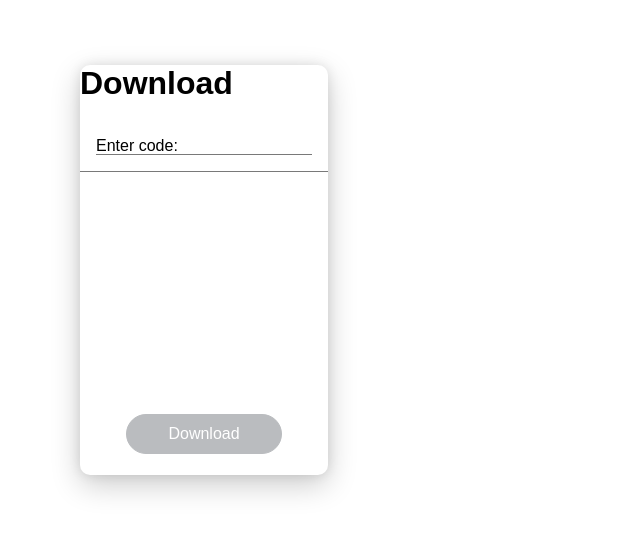
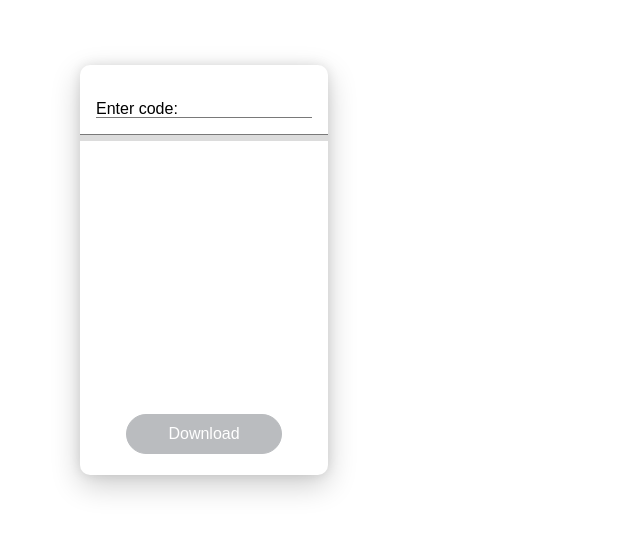
Before and after one commit to mzagorac/file-share, a React (Create React App) app in the folder client/: page /download in a window 1280 px wide. Shown: the part 130-664 px from the top of the page, without its empty margins (0-640 px from the left). Built offline with nearby package versions, Linux system fonts and the light colour scheme; a web font is replaced by a local one.

Commit message:
Added progress bar

```diff
--- /dev/null
+++ b/client/src/components/ProgressBar.css
@@ -0,0 +1,5 @@
+.progress {
+  width: 100%;
+  height: 6px;
+  background-color: gainsboro;
+}
--- /dev/null
+++ b/client/src/components/ProgressBar.jsx
@@ -0,0 +1,16 @@
+import React, { Component } from 'react';
+import './ProgressBar.css';
+
+export default function ProgressBar({ progress }) {
+  const style = {
+    backgroundColor: 'lightblue',
+    width: `${progress}%`,
+    height: '100%',
+  };
+
+  return (
+    <div className="progress">
+      <div style={style}></div>
+    </div>
+  );
+}
--- a/client/src/pages/Download.jsx
+++ b/client/src/pages/Download.jsx
@@ -1,11 +1,13 @@
 import React, { useState, useEffect } from 'react';
 import Card from '../components/Card';
 import Input from '../components/Input';
+import ProgressBar from '../components/ProgressBar';
 import TransferButton from '../components/TransferButton';
 
 export default function Download() {
   const [code, setCode] = useState('');
   const [isButtonReady, setIsButtonReady] = useState(false);
+  const [progress, setProgress] = useState(0);
 
   useEffect(() => {
     if (code.trim().length === 5) {
@@ -25,7 +27,7 @@ export default function Download() {
     request.setRequestHeader('Content-Type', 'application/json');
     request.send(JSON.stringify({ code }));
 
-    request.onreadystatechange = function (event) {
+    request.onreadystatechange = function () {
       if (this.readyState === XMLHttpRequest.DONE && this.status === 200) {
         if (request.readyState === 4) {
           let url = window.URL.createObjectURL(this.response);
@@ -38,53 +40,19 @@ export default function Download() {
     };
 
     request.onprogress = function (e) {
-      // console.log(e.loaded, '-', e.total);
-      console.log((e.loaded * 100) / e.total);
+      setProgress((e.loaded * 100) / e.total);
     };
 
     request.onload = function (e) {
-      console.log('LOADED', e);
+      setTimeout(() => {
+        setProgress(0);
+      }, 3000);
     };
-
-    // request.addEventListener('readystatechange', e => {
-    //   console.log('request listener event object', e);
-    // });
-
-    // const response = await fetch('http://127.0.0.1:8000/api/v1/download', {
-    //   method: 'POST',
-    //   headers: {
-    //     'Content-Type': 'application/json',
-    //   },
-    //   body: JSON.stringify({ code: code }),
-    // });
-
-    // const blob = await response.blob();
-
-    // while (true) {
-    //   const { done, value } = await blob.stream().getReader().read();
-    //   console.log('done', value);
-    //   console.log('done', done);
-
-    //   if (done) break;
-    // }
-
-    // console.log('blob - stream', blob.stream());
-    // console.log('response', response);
-    // for (let [name, value] of response.headers.entries()) {
-    //   console.log(name, ':', value);
-    // }
-
-    // let url = window.URL.createObjectURL(blob);
-    // let a = document.createElement('a');
-    // a.href = url;
-    // a.download = 'test';
-
-    // a.click();
   }
 
   return (
+    <div>
       <Card>
-      <h1>Download</h1>
         <form onSubmit={submitHandler}>
           <Input
             type="text"
@@ -96,6 +64,8 @@ export default function Download() {
           />
           <TransferButton isReady={isButtonReady}>Download</TransferButton>
         </form>
+        <ProgressBar progress={progress} />
       </Card>
+    </div>
   );
 }
--- a/client/src/pages/Upload.jsx
+++ b/client/src/pages/Upload.jsx
@@ -5,11 +5,14 @@ import FileInput from '../components/FileInput';
 import TransferButton from '../components/TransferButton';
 
 import { isValidEmail } from '../utils';
+import ProgressBar from '../components/ProgressBar';
 
 export default function Form() {
   const [file, setFile] = useState(null);
   const [emailTo, setEmail] = useState('');
   const [isButtonReady, setIsButtonReady] = useState(false);
+
+  const [progress, setProgress] = useState(0);
 
   useEffect(() => {
     if (file && isValidEmail(emailTo)) {
@@ -26,16 +29,24 @@ export default function Form() {
     fd.append('email-to', emailTo);
     // fd.append('email-from', emailFrom);
 
-    fetch('http://127.0.0.1:8000/api/v1/uploadfile', {
-      method: 'POST',
-      body: fd,
-    })
-      .then(response => response.json())
-      .then(data => console.log(data))
-      .catch(err => console.log('Error fetching data', err));
+    const request = new XMLHttpRequest();
+    request.open('POST', 'http://127.0.0.1:8000/api/v1/uploadfile', true);
 
-    setFile(null);
-    setEmail('');
+    request.upload.onprogress = e => {
+      setProgress((e.loaded * 100) / e.total);
+    };
+
+    request.upload.onload = e => {
+      if (e.total === e.loaded) {
+        setTimeout(() => {
+          setProgress(0);
+          setFile(null);
+          setEmail('');
+        }, 3000);
+      }
+    };
+
+    request.send(fd);
   };
 
   return (
@@ -62,6 +73,7 @@ export default function Form() {
           Transfer
         </TransferButton>
       </form>
+      <ProgressBar progress={progress} />
     </Card>
   );
 }
```
Also changed, not shown: 2 other files (tests, documents, lock files or other folders). Lines whose indentation alone changed are shown as unchanged.
